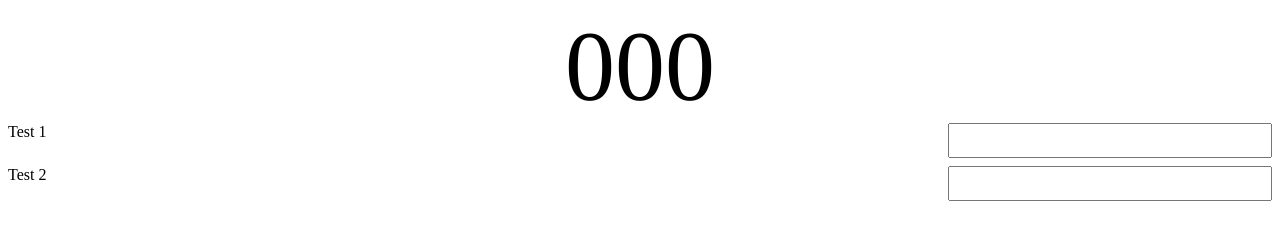
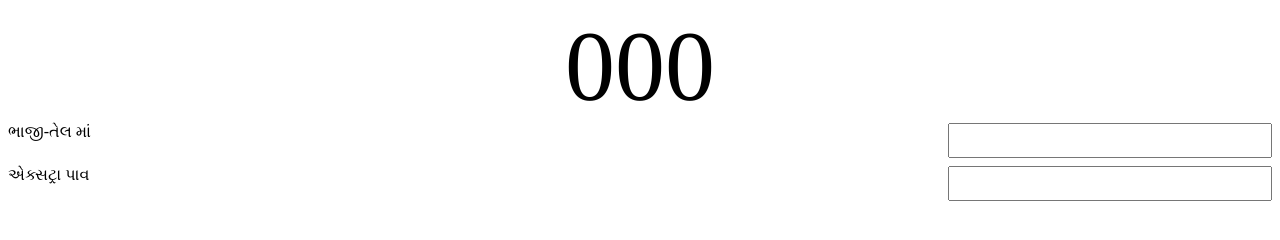
Before and after one commit to dipendesai1992/dipendesai1992.github.io, a plain HTML site: page index.html in a window 1280 px wide. Drawn offline with nearby package versions, Linux system fonts and the light colour scheme.

Commit message:
Update index.html

```diff
--- a/index.html
+++ b/index.html
@@ -11,13 +11,13 @@
     font-size: 100px;
 ">000</span>
 	<div>
-		<div style="width:100%;display: inline-block;margin-bottom: 8px;"><label>Test 1</label><input price='80'  style="
+		<div style="width:100%;display: inline-block;margin-bottom: 8px;"><label>ભાજી-તેલ માં</label><input price='80'  style="
     width: 25%;
     float: right;
     text-align: center;
     font-size: 25px;
 " class="item_qty" name="test_1" Type="number"/></div>
-		<div style="width:100%;display: inline-block;margin-bottom: 8px;"><label>Test 2</label><input price='3' style="
+		<div style="width:100%;display: inline-block;margin-bottom: 8px;"><label>એક્સટ્રા પાવ</label><input price='3' style="
     width: 25%;
     float: right;
     text-align: center;
```
